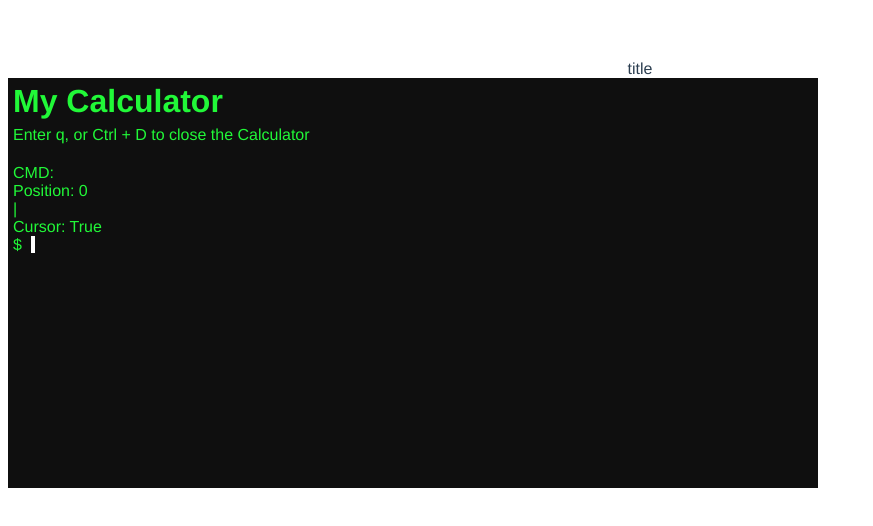
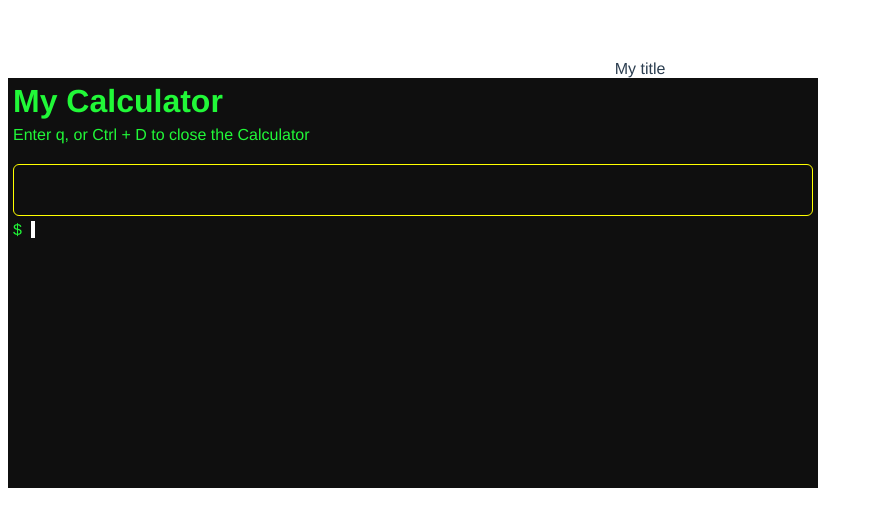
Before and after one commit to khangvo88/rpn-calculator, a Vue app: page / in a window 1280 px wide. Shown: the top 526 px of the page, without its empty margins (0-873 px from the left). Built offline with nearby package versions, Linux system fonts and the light colour scheme.

Commit message:
[f] implement close button + message in Terminal

```diff
--- a/src/components/Calculator.vue
+++ b/src/components/Calculator.vue
@@ -1,10 +1,24 @@
 <script setup>
 import Terminal from "./Terminal.vue";
+import { ref } from "vue";
+
+let terminalEnabled = ref(true);
 </script>
 
 <template>
-  <div>title</div>
-  <Terminal title="My Calculator" />
+  <div>My title</div>
+  <div v-if="!terminalEnabled">
+    <div>
+      You have just closed the terminal, click below button to open again
+    </div>
+    <button @click="terminalEnabled = true">Open terminal</button>
+  </div>
+
+  <Terminal
+    v-if="terminalEnabled"
+    title="My Calculator"
+    @close-terminal="terminalEnabled = false"
+  />
 </template>
 
 <style lang="scss" scoped></style>
--- a/src/components/Cursor.vue
+++ b/src/components/Cursor.vue
@@ -1,24 +1,30 @@
 <script lang="ts">
 import { defineComponent, reactive, toRefs } from "vue";
 
-import { ALLOWED_KEYS } from "../constants";
+import {
+  ALLOWED_KEYS,
+  KEYCODE_BACKSPACE, KEYCODE_D,
+  KEYCODE_ENTER, KEYCODE_Q,
+  KEYCODE_QUIT_TRIGGER,
+  KEYCODE_SHIFT,
+  KEYCODE_TAB
+} from "../constants";
 
 export default defineComponent({
   name: "TerminalCursor",
-  emits: ["submitCommand"],
+  emits: ["submitCommand", "closeTerminal"],
   setup() {
+    // TODO: split cmd into composes and cursor into `composable/input.js` && `composable/cursor.js`
     const state = reactive({
       cmd: "",
       cursorPosition: 0 as number,
+      errorMessage: '',
     });
     return {
       ...toRefs(state),
     };
   },
   computed: {
-    cursorAtStart() {
-      return this.cmd.length === 0 && this.cursorPosition === 0;
-    },
     leftCmd() {
       return this.cmd.slice(0, Math.max(0, this.cursorPosition));
     },
@@ -66,16 +72,35 @@ export default defineComponent({
     left(): void {
       this.cursorPosition = Math.max(0, this.cursorPosition - 1);
     },
-    down(e: { keyCode: number; key: string; meta: boolean }): void {
-      console.log(e.key, e.keyCode, Number.isInteger(e.key), e);
-
+    down(e: {
+      keyCode: number;
+      key: string;
+      meta: boolean;
+      ctrlKey: boolean;
+    }): void {
+      this.errorMessage = '';
       if (e.keyCode === 8 || e.key === "Backspace") {
         this._deleteChar(this.cursorPosition - 1);
+        return;
+      }
+      if (e.keyCode === KEYCODE_Q || (e.keyCode === KEYCODE_D && e.ctrlKey)) {
+        this.$emit("closeTerminal");
+        return;
       }
 
-      if (!e.meta && ALLOWED_KEYS.includes(e.key)) {
+      if (!e.meta && this.$options.allowedKeys.includes(e.key)) {
+        if (e.key === "Tab" || e.keyCode === KEYCODE_TAB) {
+          this.appendChar(" ");
+        } else {
+          this.appendChar(e.key);
+        }
         this.scrollToLastCommand();
-        this.appendChar(e.key);
+      }
+      else {
+        if (e.keyCode !== KEYCODE_SHIFT && e.keyCode !== KEYCODE_ENTER) {
+          this.errorMessage = `Sorry. "${e.key}" are not allowed in this terminal.`
+        }
+        // }
       }
     },
     // del() {
@@ -83,16 +108,25 @@ export default defineComponent({
     //   this._deleteChar(this.cursorPosition);
     // },
   },
+  created() {
+    this.$options.allowedKeys = ALLOWED_KEYS;
+    this.$nextTick(() => {
+      this.$refs.currentCmd.focus();
+    });
+  },
 });
 </script>
 
 <template>
-  <div>
-    <div>CMD: {{ cmd }}</div>
-    <div>Position: {{ cursorPosition }}</div>
-    <div>{{ leftCmd }} | {{ rightCmd }}</div>
+  <div class="terminal-description">
+<!--    <div>-->
+<!--      <div>CMD: {{ cmd }} </div>-->
+<!--      <div>Position: {{ cursorPosition }}</div>-->
+<!--    </div>-->
 
-    <div>Cursor: {{ cursorAtStart ? "True" : "False" }}</div>
+    <div v-if="errorMessage" class="message message--alert">
+      {{ errorMessage }}
+    </div>
   </div>
   <div
     id="cmd"
@@ -103,7 +137,7 @@ export default defineComponent({
     @keydown.right="right"
   >
     <slot></slot>
-    <span ref="currentCmd" class="current-cmd">
+    <span ref="currentCmd" class="current-cmd" tabindex="-1">
       <span class="prefix">$ &nbsp;</span>
 
       <!-- eslint-disable vue/no-v-html -->
@@ -146,8 +180,27 @@ export default defineComponent({
   display: inline-block;
 }
 
+.current-cmd:focus {
+  outline: none;
+}
+
 #cursor {
   background-color: white;
   //opacity: 0.5;
 }
+
+.terminal-description {
+  min-height: 20px;
+  padding: 15px;
+  border-radius: 6px;
+  border: 1px solid yellow;
+  margin-bottom: 5px;
+
+  .message {
+    font-size: 12px;
+    &--alert {
+      color: red;
+    }
+  }
+}
 </style>
--- a/src/components/Terminal.vue
+++ b/src/components/Terminal.vue
@@ -1,22 +1,40 @@
 <script setup lang="ts">
 import Cursor from "./Cursor.vue";
-import { defineProps, ref } from "vue";
+import { defineProps, ref, defineEmits } from "vue";
 
 import { ICommand } from "../types/Command";
 import { reversePolish } from "../utils/calc";
 
 defineProps<{ title: string }>();
 
+defineEmits<{
+  (e: "closeTerminal"): void;
+}>();
+
 let cmds = ref<ICommand[]>([]);
+let combinedCmd = ref<string>("");
 
 const appendCommand = (item: ICommand) => {
   cmds.value.push(item);
 };
 
 const receivedCommandHandler = function (msg: string): void {
+  const inputValue: string = combinedCmd.value + " " + msg;
+  const computedValue = reversePolish(inputValue);
+
+  console.log(computedValue);
+
+  let response: string = msg;
+  if (computedValue !== "") {
+    response = computedValue.toString();
+    combinedCmd.value = "";
+  } else {
+    combinedCmd.value = inputValue;
+  }
+
   const cmdItem: ICommand = {
     cmd: msg,
-    response: reversePolish(msg).toString(),
+    response: response,
   };
 
   appendCommand(cmdItem);
@@ -24,10 +42,17 @@ const receivedCommandHandler = function (msg: string): void {
 </script>
 
 <template>
+  <div class="combined-cmd">
+    {{ combinedCmd }}
+  </div>
+
   <div class="cli">
     <h1>{{ title }}</h1>
     <div class="description">Enter q, or Ctrl + D to close the Calculator</div>
-    <Cursor @submit-command="receivedCommandHandler">
+    <Cursor
+      @submit-command="receivedCommandHandler"
+      @close-terminal="$emit('closeTerminal')"
+    >
       <span v-for="(item, index) in cmds" :key="index">
         $ {{ item.cmd }}
         <div>{{ item.response }}</div>
--- a/src/constants.ts
+++ b/src/constants.ts
@@ -3,3 +3,12 @@ const OPERATION_KEYS = [" ", "+", "-", "*", "/"];
 const SPACE_KEYS = [" ", "Tab"];
 
 export const ALLOWED_KEYS = NUM_KEYS.concat(OPERATION_KEYS, SPACE_KEYS);
+
+// TODO: need to change it into ENUMS
+export const KEYCODE_ENTER = 13;
+export const KEYCODE_SHIFT = 16;
+export const KEYCODE_TAB = 9;
+export const KEYCODE_BACKSPACE = 8;
+
+export const KEYCODE_Q = 81; // 'Q' key
+export const KEYCODE_D = 81; // 'Q' key
--- a/src/utils/calc.ts
+++ b/src/utils/calc.ts
@@ -4,18 +4,22 @@
  * @returns {number|string}: return the last value, or the remaning input
  */
 export const reversePolish = function (newExpr: string): number | string {
-  let expr = newExpr.split(" ");
+  let expr = newExpr.trim().split(" ");
   let stack: Array<number> = [];
 
   if (expr.length === 0) {
-    return 0;
+    return "";
   }
+
+  console.log(expr);
 
   for (let i = 0; i < expr.length; i++) {
     const val = expr[i];
+
     if (!isNaN(Number(val)) && isFinite(Number(val))) {
       // TODO: validate type and input correct one
       stack.push(Number(val));
+      console.log(stack);
     } else {
       let a = stack.pop();
       let b = stack.pop();
@@ -42,8 +46,10 @@ export const reversePolish = function (newExpr: string): number | string {
     }
   }
 
+  console.log(stack);
+
   // TODO: handle results when input is not finished yet.
-  if (stack.length > 1) {
+  if (stack.length !== 1) {
     return "";
   } else {
     return stack[0];
```
